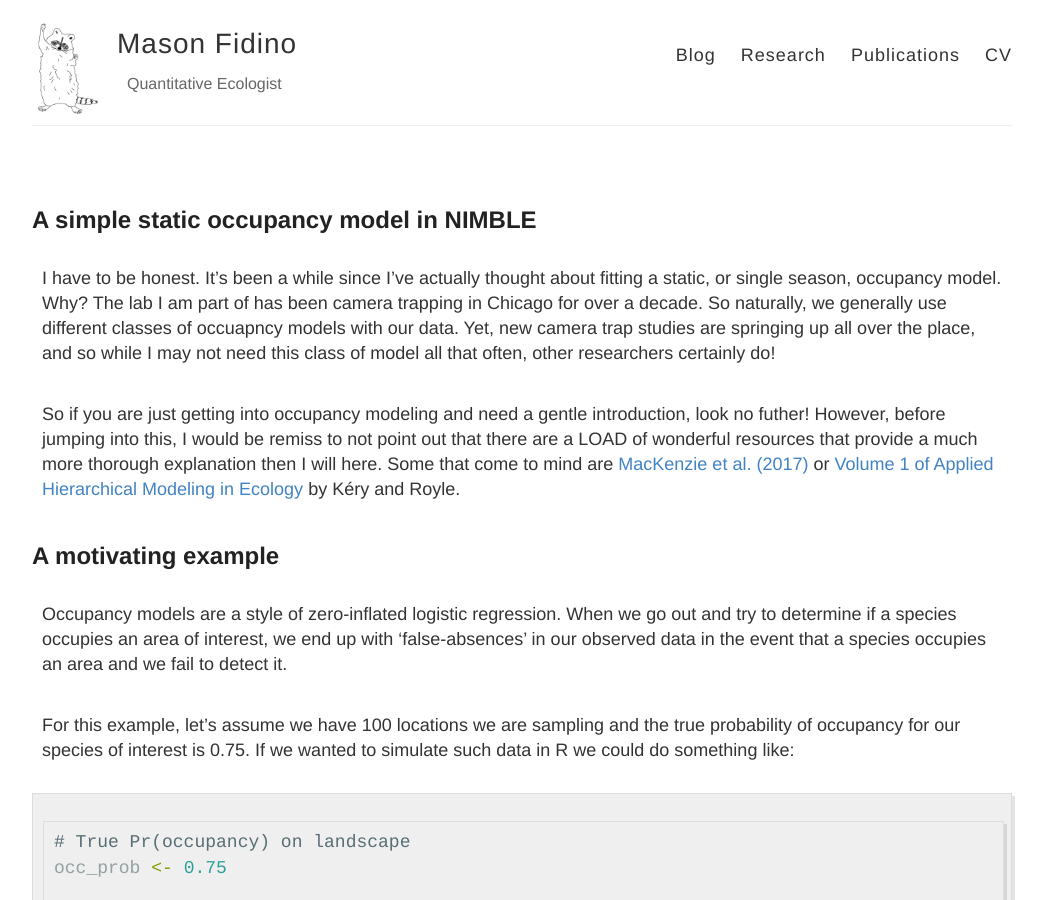
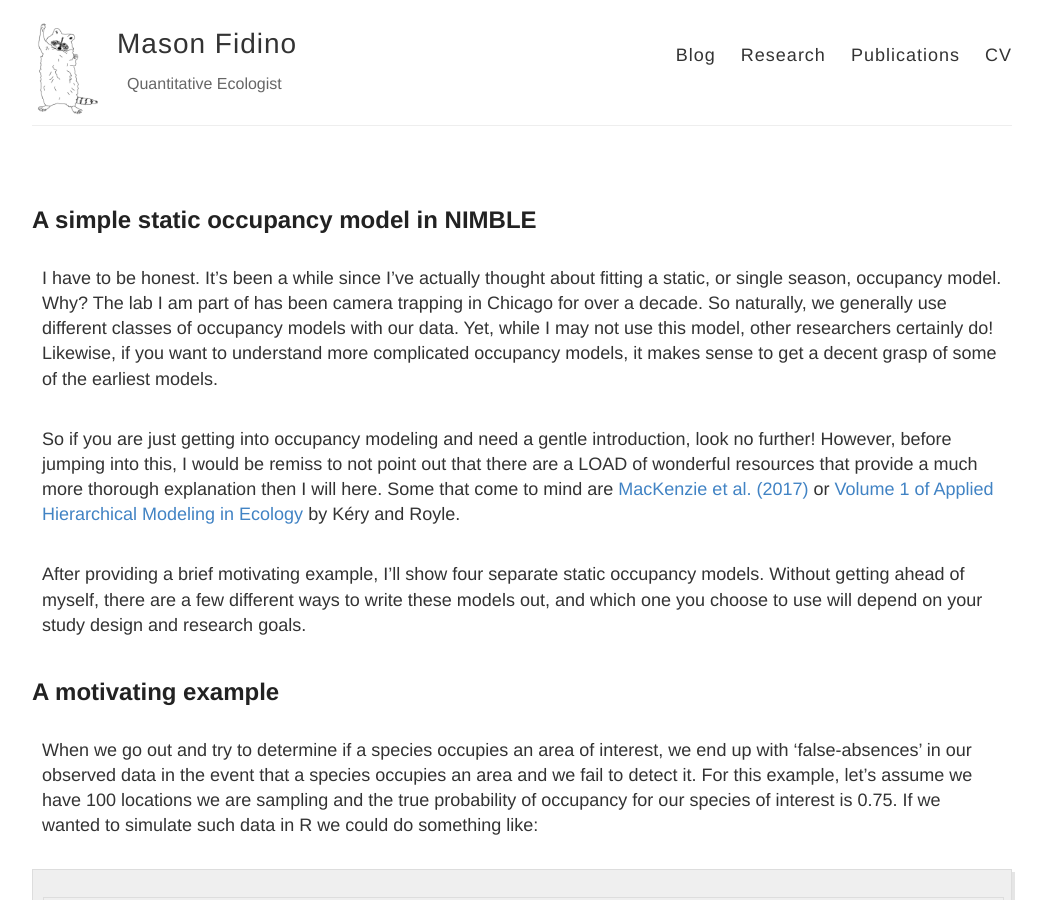
Before and after one commit to mfidino/mfidino.github.io, a Jekyll site: the page built from blog/_posts/2022-2-1-a_simple_static_occupancy_model.md, in a window 1280 px wide and 900 px high. Shown: the whole window, without its empty margins (118-1164 px from the left). Built offline with Jekyll 4.4.1, drawn with Linux system fonts in a browser that asks for light colours; formulas are drawn with MathJax 3; some of the changed text lies outside the part shown.

Commit message:
Update 2022-2-1-a_simple_static_occupancy_model.md

````diff
--- a/blog/_posts/2022-2-1-a_simple_static_occupancy_model.md
+++ b/blog/_posts/2022-2-1-a_simple_static_occupancy_model.md
@@ -4,15 +4,15 @@
 category: blog
 ---
 
-I have to be honest. It's been a while since I've actually thought about fitting a static, or single season, occupancy model. Why? The lab I am part of has been camera trapping in Chicago for over a decade. So naturally, we generally use different classes of occuapncy models with our data. Yet, new camera trap studies are springing up all over the place, and so while I may not need this class of model all that often, other researchers certainly do!
+I have to be honest. It's been a while since I've actually thought about fitting a static, or single season, occupancy model. Why? The lab I am part of has been camera trapping in Chicago for over a decade. So naturally, we generally use different classes of occupancy models with our data. Yet, while I may not use this model, other researchers certainly do! Likewise, if you want to understand more complicated occupancy models, it makes sense to get a decent grasp of some of the earliest models.
 
-So if you are just getting into occupancy modeling and need a gentle introduction, look no futher! However, before jumping into this, I would be remiss to not point out that there are a LOAD of wonderful resources that provide a much more thorough explanation then I will here. Some that come to mind are [MacKenzie et al. (2017)](https://www.sciencedirect.com/book/9780124071971/occupancy-estimation-and-modeling) or [Volume 1 of Applied Hierarchical Modeling in Ecology](https://www.mbr-pwrc.usgs.gov/pubanalysis/keryroylebook/) by Kéry and Royle.
+So if you are just getting into occupancy modeling and need a gentle introduction, look no further! However, before jumping into this, I would be remiss to not point out that there are a LOAD of wonderful resources that provide a much more thorough explanation then I will here. Some that come to mind are [MacKenzie et al. (2017)](https://www.sciencedirect.com/book/9780124071971/occupancy-estimation-and-modeling) or [Volume 1 of Applied Hierarchical Modeling in Ecology](https://www.mbr-pwrc.usgs.gov/pubanalysis/keryroylebook/) by Kéry and Royle.
+
+After providing a brief motivating example, I'll show four separate static occupancy models. Without getting ahead of myself, there are a few different ways to write these models out, and which one you choose to use will depend on your study design and research goals.
 
 ## A motivating example
 
-Occupancy models are a style of zero-inflated logistic regression. When we go out and try to determine if a species occupies an area of interest, we end up with 'false-absences' in our observed data in the event that a species occupies an area and we fail to detect it.
-
-For this example, let's assume we have 100 locations we are sampling and the true probability of occupancy for our species of interest is 0.75. If we wanted to simulate such data in R we could do something like:
+When we go out and try to determine if a species occupies an area of interest, we end up with 'false-absences' in our observed data in the event that a species occupies an area and we fail to detect it. For this example, let's assume we have 100 locations we are sampling and the true probability of occupancy for our species of interest is 0.75. If we wanted to simulate such data in R we could do something like:
 
 ```R
 # True Pr(occupancy) on landscape
@@ -46,7 +46,7 @@
 
 ![Histogram of 1000 simulations of 100 Bernoulli(0.75) trails]({{site.url}}/blog/images/stocc01.JPEG#center)
 
-If ecologists had the power of a Disney princess and all the animals of the forest would line up and say hello, we would perfectly observe the occupancy status of our species of interest at each site. It would be great, and modeling could simply be done with logistic regression. However, ecologists are fallible. We make mistakes, and species can be present at a location and go undetected. To continue our example, lets assume we only have a 0.35 probability of detecting a species if it is present. If we only go out and visit each site one time, the observed occupancy we find at the end of our study is going to be substantially lower then the true occupancy on the landscape.
+If ecologists had the power of a Disney princess and all the animals of the forest would line up and say hello, we would perfectly observe the occupancy status of our species of interest at each site. It would be great, and modeling could simply be done with logistic regression. However, ecologists are fallible. We make mistakes, and species can be present at a location and go undetected. To continue our example, lets assume we only have a 0.35 probability of detecting a species if it is present. If we only visit each site one time, the observed occupancy we find at the end of our study is going to be substantially lower then the true occupancy on the landscape based on the way we set up this example.
 
 ```R
 # Add in observational error
@@ -81,7 +81,7 @@
 
 ![Histogram of 1000 simulations of 100 Bernoulli(0.75 * 0.35) trails]({{site.url}}/blog/images/stocc02.JPEG#center)
 
-While the example I use here is meant to show a large difference, you can see pretty clearly that if you do not detect species perfectly on the landscape, then going out to a site only once can add more false-absences, or zeroes, in your data then you'd expect simply on a species distribution.
+In reality, occupancy is 0.75, but our observed data suggests it is much lower! Of course, the example I used here is meant to show a large difference. If you do not detect species perfectly on the landscape, then going out to a site only once can add more false-absences, or zeroes, in your data then you'd expect based on a species distribution.
 
 Occupancy models are meant to help with this, but they do not do so for 'free.' In fact, to separately estimate species occupancy and detectability they require repeat visits to sites under a time frame that you expect species occupancy to be constant. By revisiting sites, you can generate repeated observations of the detection process. This makes it possible to create a 'capture history' at each site, which can be represented as a series of 1's and 0's to reflect times a species was and was not detected on a repeat visit. If we were just going to simulate some data once (instead of 1000 times as above), this could look something like:
 
@@ -158,7 +158,7 @@
 
 Conversely, if we assume that each of the *J* revisits are independent and identically distributed (you often see this written as i.i.d.), then we could just use the Binomial distribution instead of independent Bernoulli trials. For modeling, this could be helpful as it could dramatically speed up your run times, but it would not be possible if there are observation level covariates that vary across visits (e.g., a different observer goes out across visits, precipitation, etc.). If this assumption holds with your own data, then you let <span>$$r_{i}$$</span> be the number of times the species was detected across *J* surveys (i.e,. the row sum of the *Y* matrix) and
 
-$$r_{i} \sim Binomial(\rho \times z_{i}, J)$$
+$$r_{i} \sim Binomial(J, \rho \times z_{i})$$
 
 Following this, we need to add a parameter model to our Bayesian analysis. As we are modeling everything on the probability scale we will assume vague and uninformative priors for <span>$$\Psi$$</span> and <span>$$\rho$$</span> such that:
 
@@ -170,7 +170,7 @@
 
 Given the data we generated above, the two detection models I presented are equivalent. Let's write them both out in NIMBLE.
 
-## Model 1: static occupancy model with independent Bernoulli trials at the observation level
+## Model 1: a static occupancy model with independent Bernoulli trials at the observation level
 
 To be honest, it takes more code to simulate these data then it does to write it out in NIMBLE. To fit the model to the data we simulated above we need to write out the model using NIMBLE's syntax and then prepare all the necessary objects to supply to the model. To do this we'll load the `nimble` package, as well as `MCMCvis`, which provides some excellent model summary tools.
 
@@ -241,7 +241,7 @@
 As a reminder, we set <span>$$\Psi = 0.75$$</span> and <span>$$\rho = 0.35$$</span>, which both fall within the 95% credible intervals of this model. So in general, it looks like we did a decent job estimating species occupancy and detectability!
 
 
-## Model 2: static occupancy model with a Binomial at the observation level
+## Model 2: a static occupancy model with a Binomial at the observation level
 
 Again, this model is almost completely identical, we mostly just need to summarize the data in a slightly different way. In fact, the model estimates are essentially identical!
 
@@ -317,7 +317,7 @@
 
 $$logit(\Psi_{i,}) = \beta_0 \times 1 + \beta_1 \times x_i$$
 
-where <span>$$\beta_0$$</span> is the intercept for the latent state model and <span>$$\beta_2$$</span> is the slope term. In the former representation the first element of the $\pmb{x}_i$ is a 1 (to indicate that the model intercept is always included). We could simplify this secondary representation even further if we wanted to so that it becomes:
+where <span>$$\beta_0$$</span> is the intercept for the latent state model and <span>$$\beta_2$$</span> is the slope term. In the former representation the first element of the <span>$$\pmb{x}_i$$</span> is a 1 (to indicate that the model intercept is always included). We could simplify this secondary representation even further if we wanted to so that it becomes:
 
 $$logit(\Psi_{i,}) = \beta_0 + \beta_1 \times x_i$$
 
@@ -325,7 +325,7 @@
 
 $$logit(\rho_{i,j}) = \pmb{\alpha}\pmb{w}_{i,j}$$
 
-$$y_{i,j} \sim Bernoulli(\rho_{i,j} \times z_{i,j})$$
+$$y_{i,j} \sim Bernoulli(\rho_{i,j} \times z_{i})$$
 
 where <span>$$\pmb{\alpha}\pmb{w}_{i,j}$$</span> represents a vector of regression coefficients for the observation model and their associated covariates (that vary at each site and survey).
 
@@ -333,13 +333,13 @@
 
 $$logit(\rho_{i}) = \pmb{\alpha}\pmb{w}_{i}$$
 
-$$r_{i} \sim Binomial(\rho_{i} \times z_{i}, J)$$
+$$r_{i} \sim Binomial(J, \rho_{i} \times z_{i})$$
 
 Finally, we need to add the parameter model. For logit scale coefficients, a standard choice for a vague prior would be to use Logistic(0,1) distributions, which converts back to a uniform distribution on the probability scale.
 
 Let's simulate some data under both models with covariates and fit them in nimble.
 
-## Model 3: static occupancy model with covariates and independent Bernoulli trials at the observation level
+## Model 3: a static occupancy model with covariates and independent Bernoulli trials at the observation level
 
 Simulating the observation level model can be a little difficult to do (it'd be easier to read if I used more for loops / less matrix math to do so). Regardless, here is some simulated data to demonstrate this model, and we compare the results at the end to the parameters that simulated the data.
 
@@ -538,7 +538,7 @@
 ![Comparison of estimated parameter values to the ones that simulated the data from a static occupancy model that uses covariates and an independent Bernoulli parameterization for the observation model. All true values are estimated well. ]({{site.url}}/blog/images/stocc03.JPEG#center)
 
 
-## Model 4: static occupancy model with covariates an Binomial at the observation level
+## Model 4: a static occupancy model with covariates an Binomial at the observation level
 
 This model is much simpler to simulate. Again, given the sample size we have here and the small number of parameters it does a good job estimating the true values that simulated the data.
 
````
